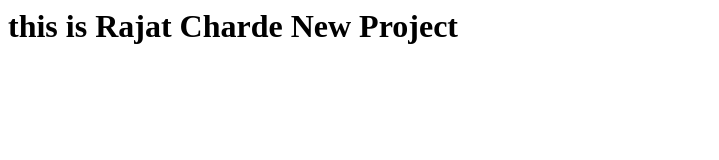
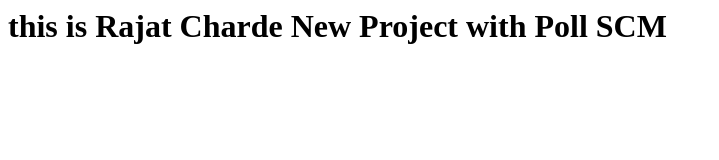
Before and after one commit to rajatgithubaccount1234/demo-jenkin, a plain HTML site: page index.html in a window 1280 px wide. Shown: the whole page, without its empty margins (0-719 px from the left). Drawn offline with Linux system fonts and the light colour scheme.

Commit message:
Update index.html

```diff
--- a/index.html
+++ b/index.html
@@ -1,5 +1,5 @@
 <html>
   <body>
-    <h1> this is Rajat Charde New Project  </h1>
+    <h1> this is Rajat Charde New Project with Poll SCM </h1>
   </body>
 </html>
```
